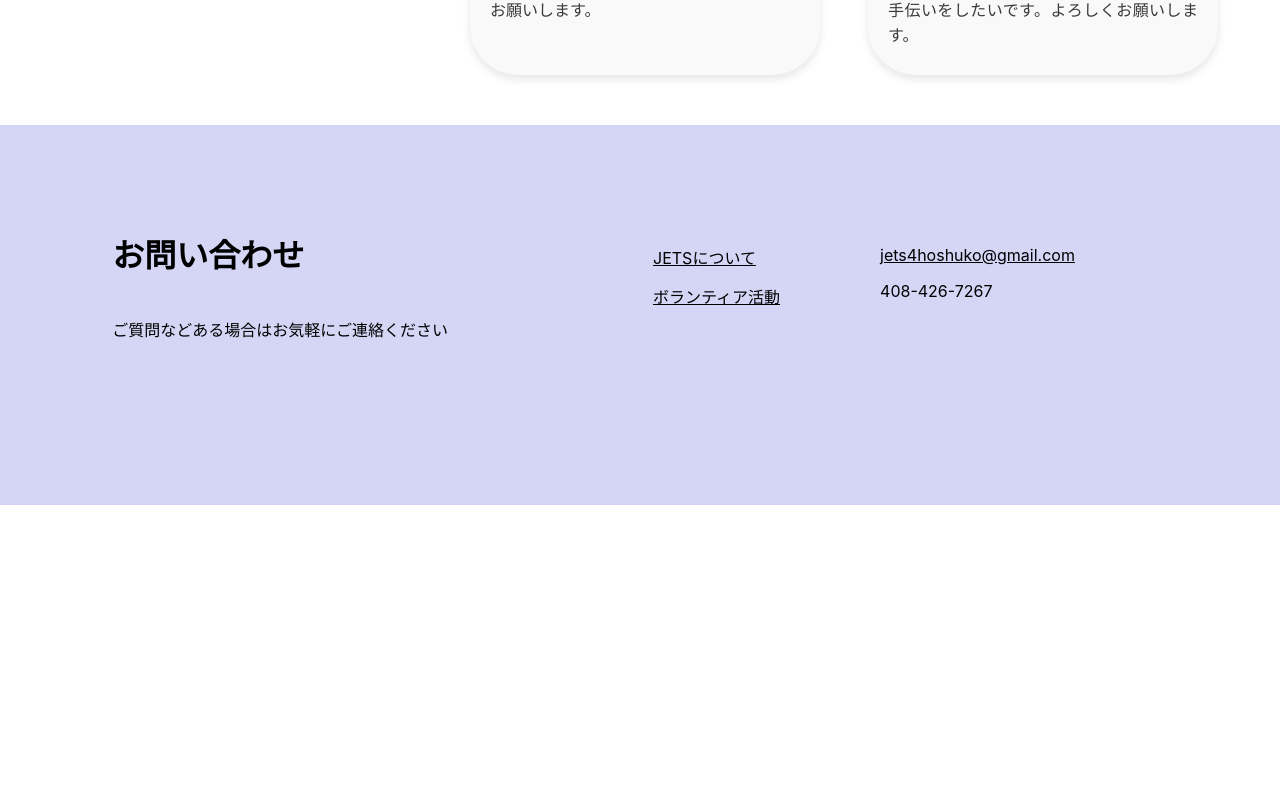
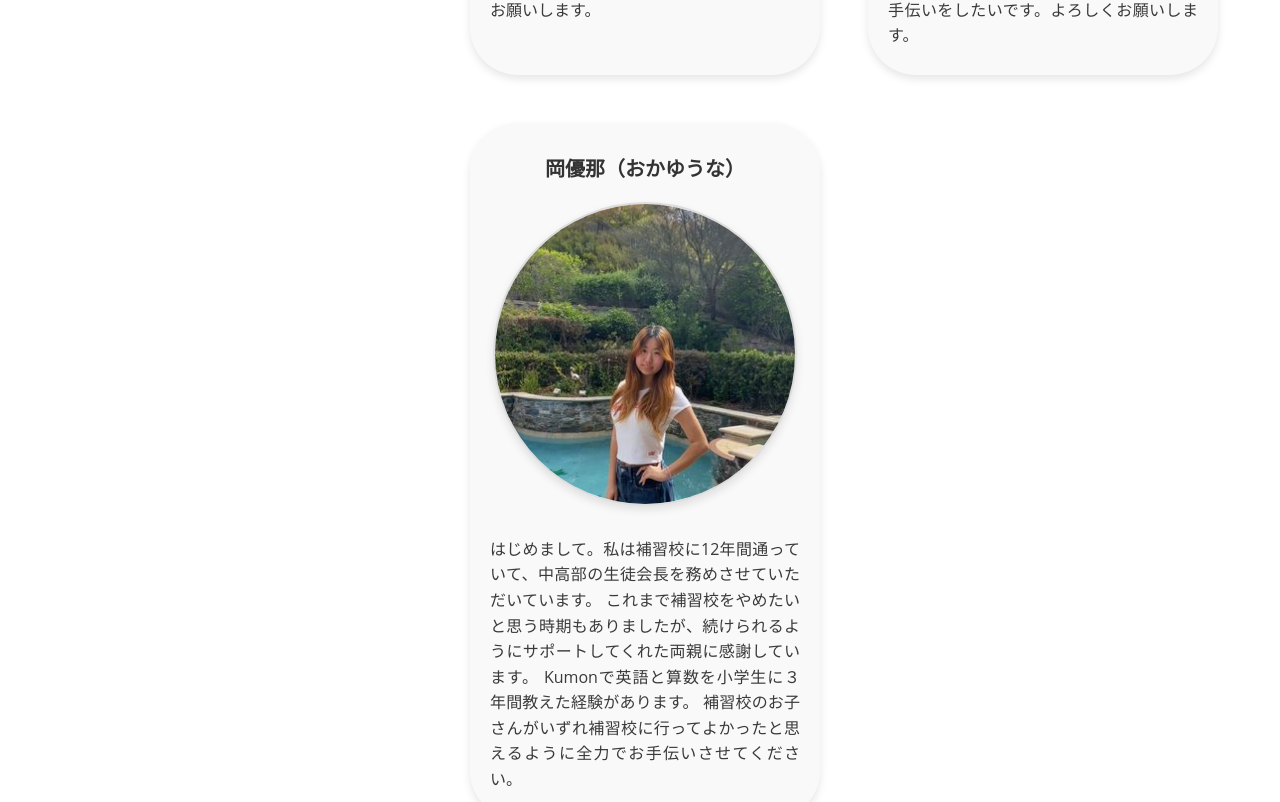
Before and after one commit to 1datcodes/JETS2, a React (Create React App) app: page /about in a window 1280 px wide. Shown: the part 5198-6000 px from the top of the page. Before the commit the page ends 5703 px from the top, so only its background shows below. Built offline with nearby package versions, Linux system fonts and the light colour scheme.

Commit message:
added oka

```diff
--- a/src/About.js
+++ b/src/About.js
@@ -162,11 +162,16 @@ const About = () => {
                     生徒さんにもそう思ってもらえるよう、お手伝いをしたいです。よろしくお願いします。
                   </p>
                 </div>
-                {/* <div className="oka">
+                <div className="oka">
                   <h3>岡優那（おかゆうな）</h3>
-                  <img src={getRandomImage()} alt="Oka" />
-                  <p></p>
-                </div> */}
+                  <img src={importedImages['oka.jpg']} alt="Oka" />
+                  <p>
+                    はじめまして。私は補習校に12年間通っていて、中高部の生徒会長を務めさせていただいています。
+                    これまで補習校をやめたいと思う時期もありましたが、続けられるようにサポートしてくれた両親に感謝しています。
+                    Kumonで英語と算数を小学生に３年間教えた経験があります。
+                    補習校のお子さんがいずれ補習校に行ってよかったと思えるように全力でお手伝いさせてください。
+                  </p>
+                </div>
               </div>
             </div>
           </div>
```
Also changed, not shown: src/images/oka.jpg (added).
